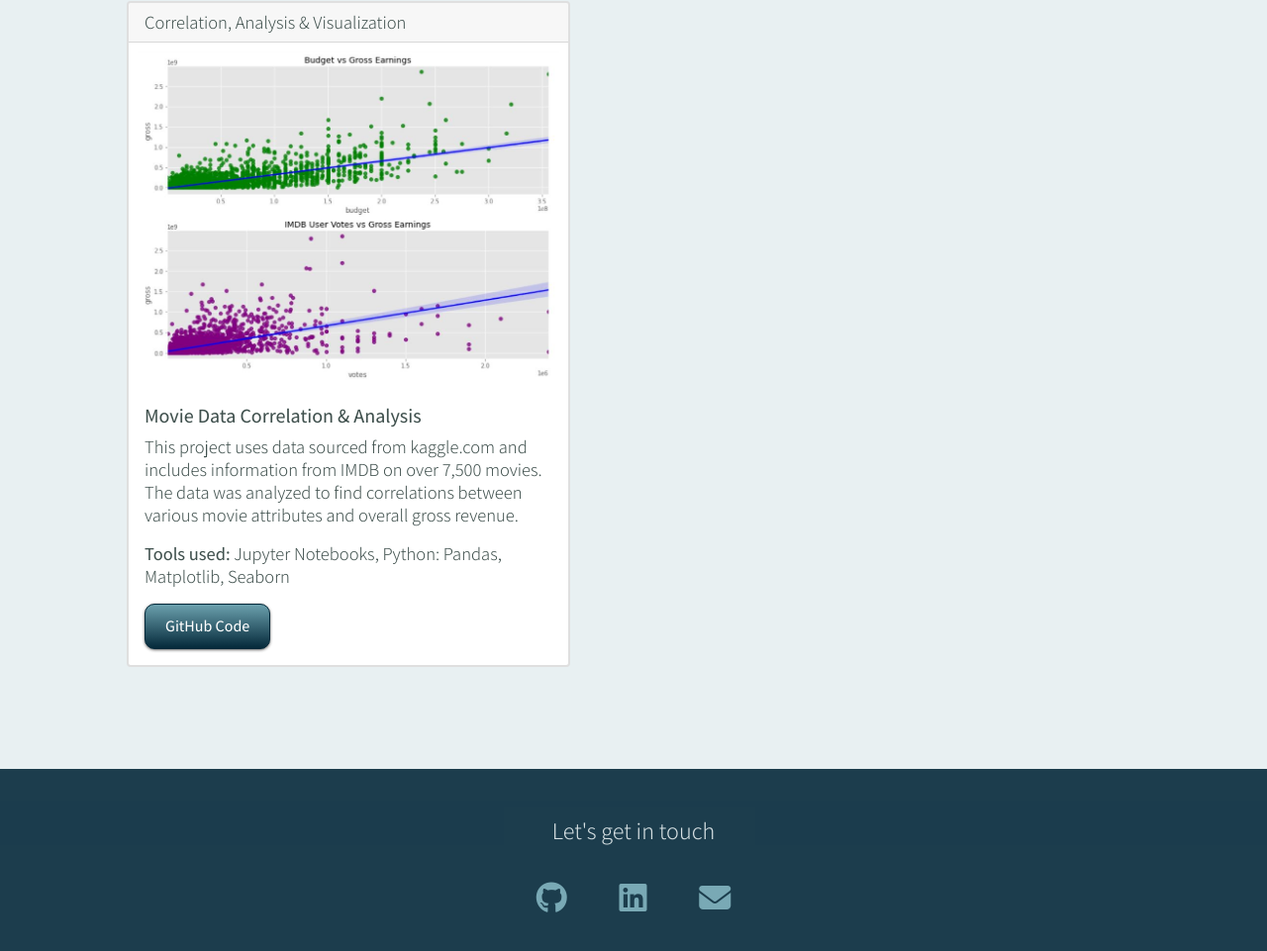
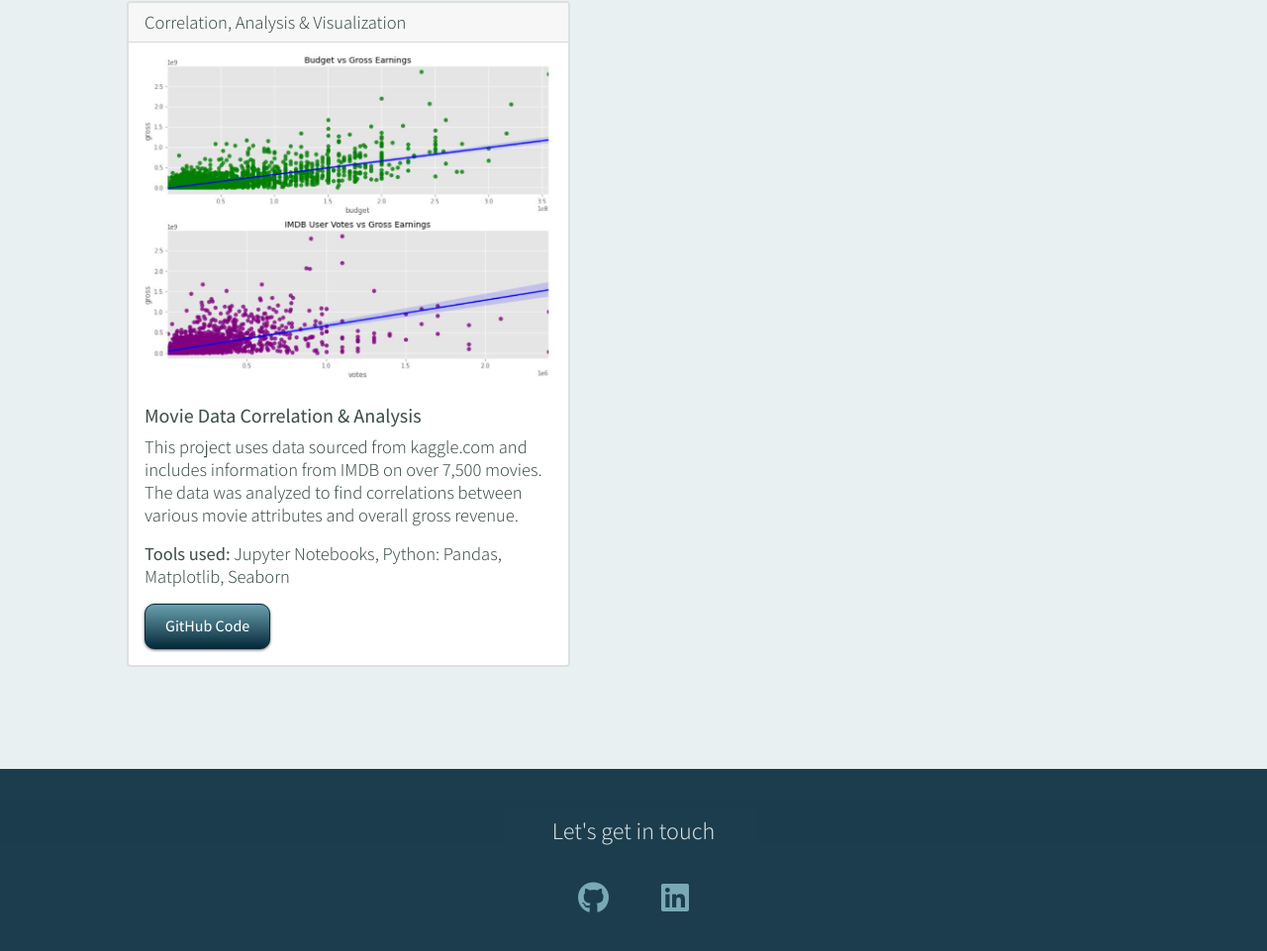
Before and after one commit to sarah-h1125/Portfolio-Website, a plain HTML site: page index.html in a window 1280 px wide. Shown: the part 2488-3449 px from the top of the page at 99% size. Drawn offline with nearby package versions, Linux system fonts and the light colour scheme.

Commit message:
Update index.html

```diff
--- a/index.html
+++ b/index.html
@@ -139,7 +139,6 @@
   <h3 class="footer">Let's get in touch</h3>
   <a href="https://github.com/sarah-h1125" target="_blank"><i class="fab fa-github footer-icon"></i></a>
   <a href="https://www.linkedin.com/in/sarahheacox1125/" target="_blank"><i class="fab fa-linkedin footer-icon"></i></a>
-  <a href="mailto:sarah.heacox1125@gmail.com" subject="subject text" target="_blank"><i class="fa-solid fa-envelope footer-icon"></i></a>
 </footer>
 </section>
 
```
